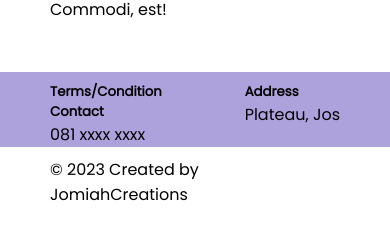
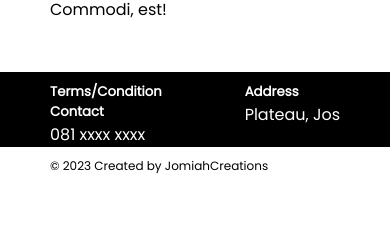
Before and after one commit to Eleojo001/Wase, a React (Create React App) app: page /wase_rocktv in a window 390 px wide. Shown: the part 348-588 px from the top of the page. Built offline with nearby package versions, Linux system fonts and the light colour scheme; a web font is replaced by a local one.

Commit message:
mobile tv adjustment

```diff
--- a/src/App.css
+++ b/src/App.css
@@ -470,6 +470,7 @@ text-align: center;
   background-color: white;
   display: flex;
   align-items: center;
+  font-size: 12px;
 }
 .mobileFooter li{
   list-style: none;
@@ -499,7 +500,7 @@ text-align: center;
  /* Radio section  */
 .mobileradiofooterholder{
  width: 100%;
- height: 300px;
+ height: 100vh;
  background-color: #000000;
  display: flex;
  justify-content: center;
@@ -510,17 +511,7 @@ text-align: center;
   height: 150;
   object-fit: contain;
 }
-/* .mobile TV  */
-.mtvimg{
-  width: 100%;
-  height: 300px;
-  overflow: hidden;
-}
-.mtvimg img{
-  width: 100%;
-  height: 100%;
-  object-fit: cover;
-}
+
 
 /* Television section  */
 .mobiletvholder{
@@ -535,13 +526,25 @@ text-align: center;
   color: #000000;
 }
 .mtvimg{
-  width: 300px;
+  width: 100%;
   height: 200px;
+  overflow: hidden;
 }
 .mtvimg img{
   width: 100%;
   height: 100%;
   object-fit: cover;
+}
+.mobilefooterholdertv{
+  padding: 10px 50px 0;
+  background-color: #000000;
+  display: flex;
+  justify-content: space-between;
+  color: white;
+}
+
+.termMobiletv li{
+  list-style: none;
 }
 
 /* Podcast channel */
--- a/src/sections/mobile/MobileTv.js
+++ b/src/sections/mobile/MobileTv.js
@@ -5,24 +5,44 @@ import Mobilefooter from './Mobilefooter'
 function MobileTv() {
   return (
     <div>
-      <Navmobile/>
-      <div className="mobiletvholder">
-        <div className="mobiletvstack">
-          <div className="mobiletvcard">
-            <a href="#" className='mtvlink'>
-            <div className="mtvimg">
-              <img src="sirinNoma.jpeg" alt="" />
-            </div>
-            <div className="mtvtitle">
-              Lorem ipsum dolor sit amet consectetur adipisicing elit. Commodi, est!
-            </div>
+      <Navmobile />
+      <div className='mobiletvholder'>
+        <div className='mobiletvstack'>
+          <div className='mobiletvcard'>
+            <a href='#' className='mtvlink'>
+              <div className='mtvimg'>
+                <img src='sirinNoma.jpeg' alt='' />
+              </div>
+              <div className='mtvtitle'>
+                Lorem ipsum dolor sit amet consectetur adipisicing elit.
+                Commodi, est!
+              </div>
             </a>
           </div>
         </div>
       </div>
-      <Mobilefooter/>
+      <div className='mobileFooter'>
+        <div className='mobilefooterholdertv'>
+          <div className='termMobiletv'>
+            <li>
+              <h5>Terms/Condition</h5>
+            </li>
+            <li>
+              <h5>Contact</h5>
+              <p>081 xxxx xxxx</p>
+            </li>
+          </div>
+          <div className='mobileaddress'>
+            <li>
+              <h5>Address</h5>
+              <p>Plateau, Jos</p>
+            </li>
+          </div>
+        </div>
+        <div className='Jomiah'>&copy; 2023 Created by JomiahCreations</div>
+      </div>
     </div>
-  )
+  );
 }
 
 export default MobileTv
```
